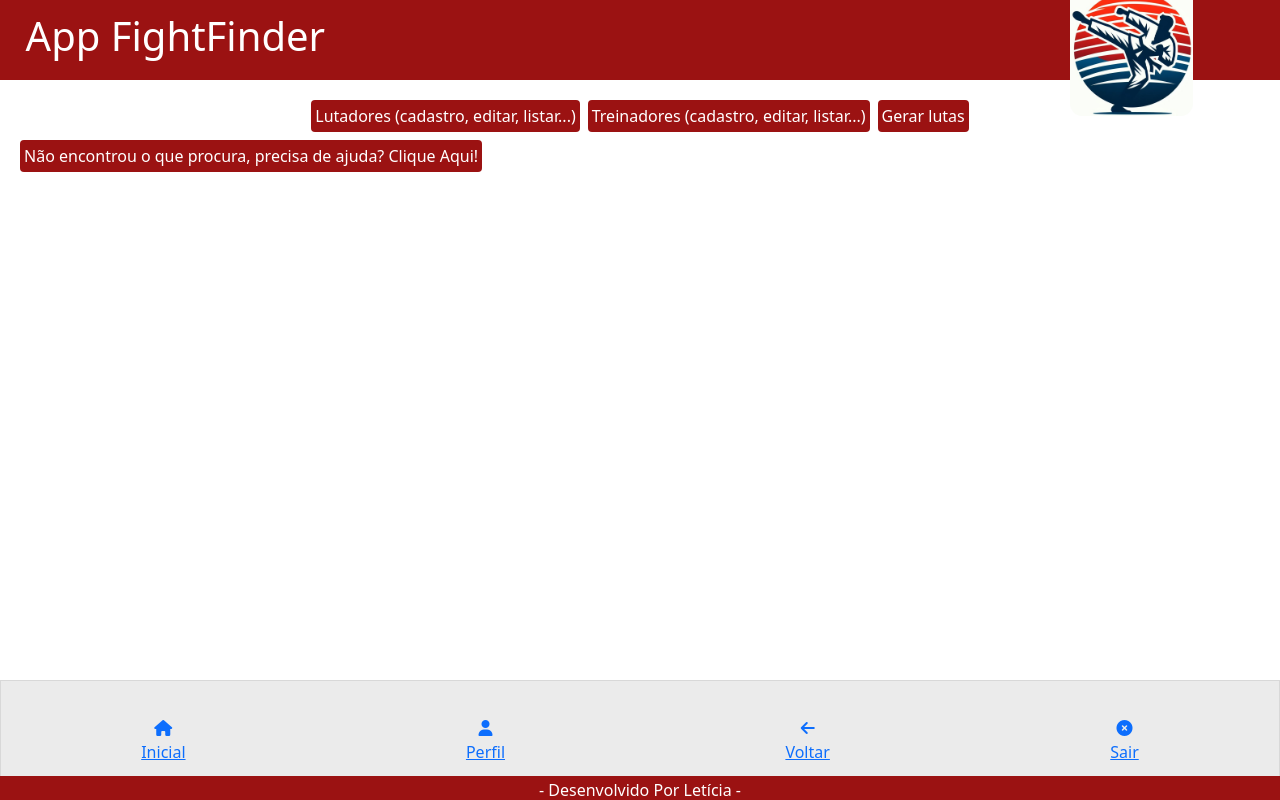
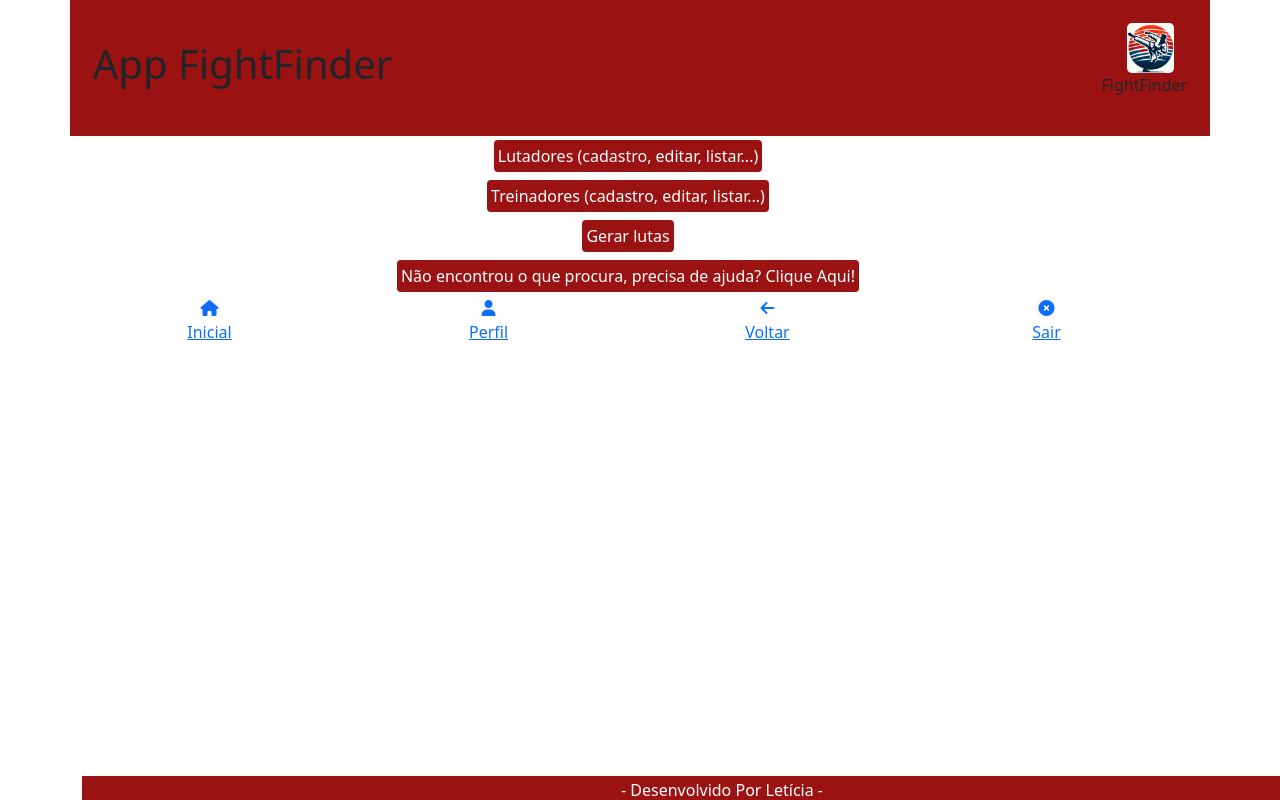
Before and after one commit to leticiazalasik/App-Fight-Finder---Projeto-TCC, an Angular app in the folder App-Fight-Finder-Projeto-TCC/: page / in a window 1280 px wide. Built offline with nearby package versions, Linux system fonts and the light colour scheme.

Commit message:
:construction: Feat (app-component): Começando a implementar o sistema de grid do Bootstrap.

```diff
--- a/App-Fight-Finder-Projeto-TCC/src/app/app.component.css
+++ b/App-Fight-Finder-Projeto-TCC/src/app/app.component.css
@@ -29,38 +29,40 @@ nav{
 }
 
 
-header, footer{
+ footer{
     width: 100%;
     background-color: hsl(0, 79%, 34%);
     color: #FFF;
     text-align: center;
 }
 
-header{
+.header{
     padding: 2%;
     display: flex;
     justify-content: space-between;
     align-items: center;
-    height: 10%;
+    background-color: hsl(0, 79%, 34%);
+    margin: 0;
+
 }
 
 img{
-    height: 50%;
-    width: 50%;
+    max-height: 50px; /* A imagem vai ocupar no máximo 50px de altura */
     border-radius: 10%;
+    margin-right: 15%;
 
 }
 
+.img {
+    text-align: center;
+    text-align: right;
+
+    }
 div {
     text-align: center;
 }
 
-.img {
-    margin-top: 5%;
-    text-align: center;
-    margin-right: 0;
-    width: 20%;
-    }
+
 
 
 
@@ -70,15 +72,6 @@ footer{
     bottom: 0;
     height: 3%;
 }
-
-main{
-    padding: 16px;
-}
-
-main section{
-    margin-bottom: 20px;
-}
-
 .cards, .lista{
     display: flex;
     justify-content: center;
--- a/App-Fight-Finder-Projeto-TCC/src/app/app.component.html
+++ b/App-Fight-Finder-Projeto-TCC/src/app/app.component.html
@@ -1,23 +1,38 @@
-<header>
+<div class="container" >
+  <div class="row">
+    <div class="col-sm header">
     <h1>App FightFinder</h1>
+
     <div class="img">
     <img src="../assets/img/logo.jpg" alt="logo">
     <p>FightFinder</p>
 </div>
+</div>
 
-</header>
-
-<main>
 
     <!-- Menu Inicial -->
-    <section>
-      <div>
+
+      <div class="row">
+        <div class="col-sm">
         <button class="btn-padrao" (click)="tela('lutadores')"> Lutadores (cadastro, editar, listar...)</button>
+      </div>
+    </div>
+    <div class="row">
+      <div class="col-sm">
         <button class="btn-padrao" (click)="tela('treinadores')"> Treinadores (cadastro, editar, listar...)</button>
+      </div>
+    </div>
+    <div class="row">
+      <div class="col-sm">
         <button class="btn-padrao" (click)="tela('lutas')"> Gerar lutas </button>
       </div>
+    </div>
+    <div class="row">
+      <div class="col-sm">
       <button class="btn-padrao" (click)="tela('ajuda')"> Não encontrou o que procura, precisa de ajuda? Clique Aqui! </button>
-    </section>
+    </div>
+  </div>
+
 
     <!-- Tela Lutadores -->
     <section *ngIf="telaAtual === 'lutadores'">
@@ -58,22 +73,22 @@
       </app-lutador-edit>
     </section>
 
-  </main>
 
-  <nav >
-    <div>
+        <div class="row">
+          <div class="col-sm">
             <a [routerLink]="['/caminho-para-inicial']"><i class="fas fa-home"></i><br>Inicial</a>
           </div>
-    <div>
+          <div class="col-sm">
             <a [routerLink]="['/caminho-para-perfil']"><i class="fas fa-user"></i><br>Perfil</a>
           </div>
-    <div>
+          <div class="col-sm">
             <a [routerLink]="['/caminho-para-voltar']"><i class="fas fa-arrow-left"></i><br>Voltar</a>
           </div>
-    <div>
+          <div class="col-sm">
             <a [routerLink]="['/caminho-para-sair']"><i class="fas fa-times-circle"></i><br>Sair</a>
           </div>
-</nav>
+        </div>
+      </div>
 
   <footer>
     <p>- Desenvolvido Por Letícia -</p>
```
Lines whose indentation alone changed are shown as unchanged.
